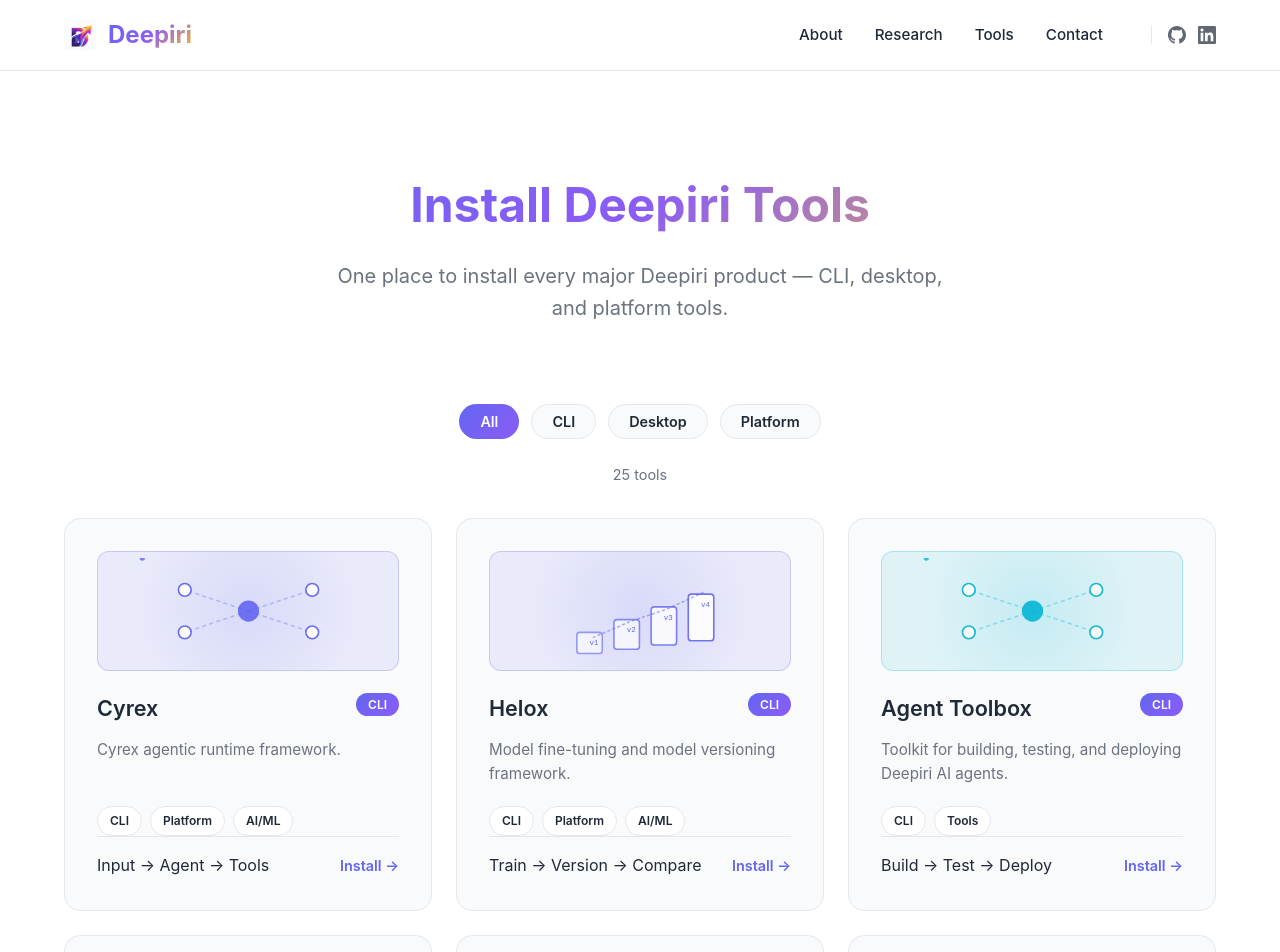
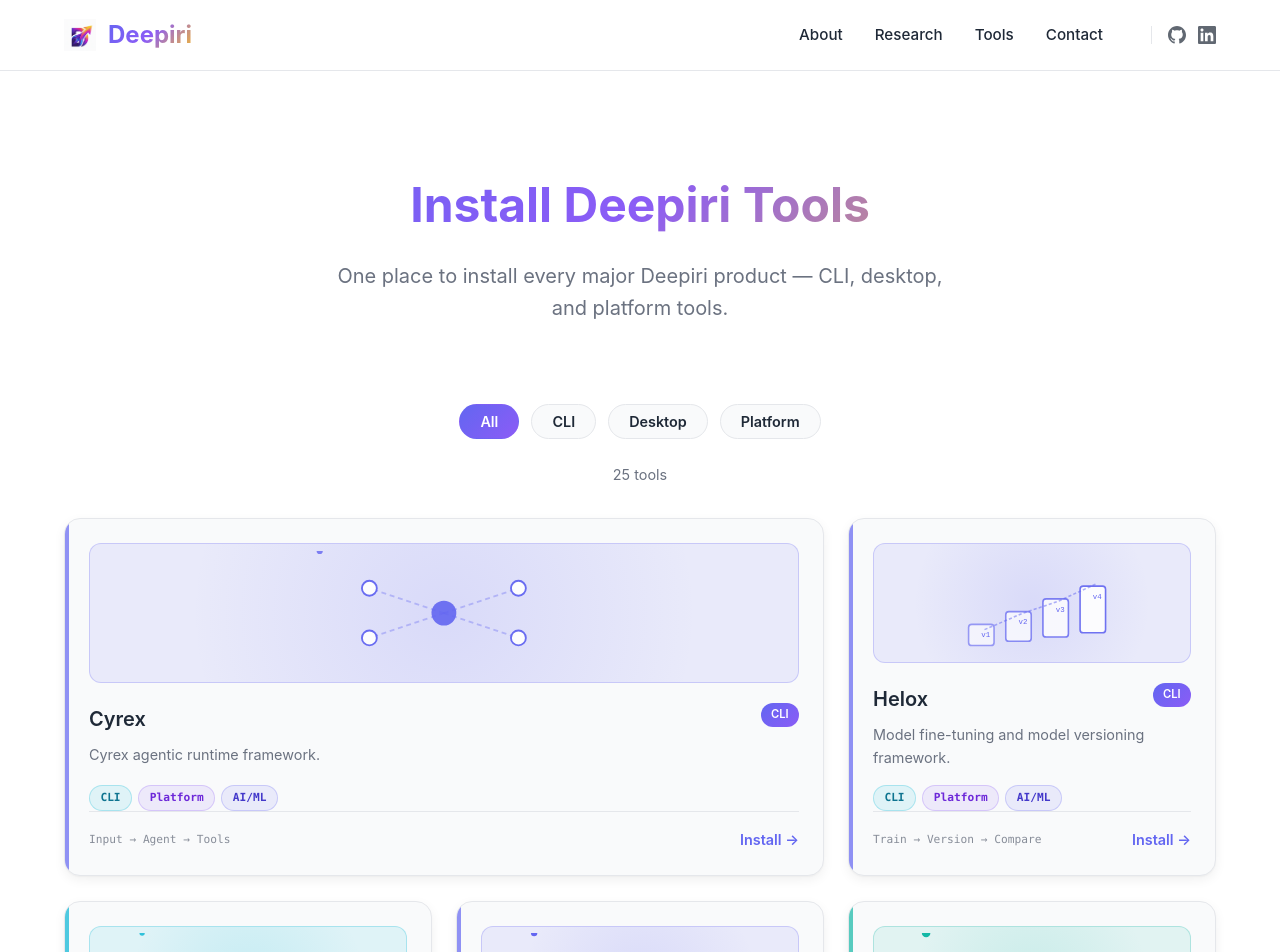
Before and after one commit to Team-Deepiri/deepiri-landing, a React (Vite) app: page /tools in a window 1280 px wide. Shown: the top 952 px of the page. Built offline with nearby package versions, Linux system fonts and the light colour scheme.

Commit message:
Add tool card chrome, bento sizing, and category tag styles

```diff
--- a/src/components/tools/tools.css
+++ b/src/components/tools/tools.css
@@ -1,20 +1,79 @@
 .tool-card {
+  --mouse-x: 50%;
+  --mouse-y: 50%;
+  --tilt-x: 0deg;
+  --tilt-y: 0deg;
+
+  position: relative;
   display: flex;
   flex-direction: column;
   background: var(--bg-light);
   border-radius: 1rem;
-  padding: 2rem;
+  padding: 1.5rem;
   border: 1px solid var(--border);
-  transition: transform 0.15s, box-shadow 0.15s, border-color 0.15s;
+  transition: transform 0.2s ease, box-shadow 0.2s ease, border-color 0.2s ease;
   text-decoration: none;
   color: inherit;
   height: 100%;
+  overflow: hidden;
+  transform: perspective(800px) rotateX(var(--tilt-x)) rotateY(var(--tilt-y));
+  box-shadow:
+    0 1px 2px rgba(0, 0, 0, 0.04),
+    0 4px 12px rgba(0, 0, 0, 0.06);
 }
 
 .tool-card:hover {
-  transform: translateY(-2px);
-  box-shadow: 0 8px 24px rgba(0, 0, 0, 0.1);
-  border-color: var(--primary-light);
+  transform: perspective(800px) rotateX(var(--tilt-x)) rotateY(var(--tilt-y)) translateY(-3px);
+  box-shadow:
+    0 2px 4px rgba(0, 0, 0, 0.04),
+    0 8px 24px rgba(0, 0, 0, 0.1),
+    0 0 0 1px var(--card-border);
+  border-color: var(--card-border);
+}
+
+.tool-card-spotlight {
+  position: absolute;
+  inset: 0;
+  background: radial-gradient(
+    400px circle at var(--mouse-x) var(--mouse-y),
+    color-mix(in srgb, var(--card-accent) 8%, transparent),
+    transparent 60%
+  );
+  pointer-events: none;
+  opacity: 0;
+  transition: opacity 0.2s;
+}
+
+.tool-card:hover .tool-card-spotlight {
+  opacity: 1;
+}
+
+.tool-card-accent {
+  position: absolute;
+  top: 0;
+  left: 0;
+  width: 4px;
+  height: 100%;
+  background: var(--card-accent);
+  border-radius: 1rem 0 0 1rem;
+  opacity: 0.7;
+}
+
+.tool-card--hero {
+  grid-column: span 2;
+  grid-row: span 2;
+}
+
+.tool-card--hero .tool-viz--card {
+  height: 180px;
+}
+
+.tool-card--large {
+  grid-column: span 2;
+}
+
+.tool-card--large .tool-viz--card {
+  height: 140px;
 }
 
 .tool-card-header {
@@ -22,22 +81,33 @@
   justify-content: space-between;
   align-items: flex-start;
   gap: 1rem;
-  margin-bottom: 0.75rem;
+  margin-bottom: 0.5rem;
   flex-wrap: wrap;
 }
 
+.tool-card-badges-top {
+  display: flex;
+  flex-wrap: wrap;
+  gap: 0.4rem;
+  align-items: center;
+}
+
 .tool-card-name {
-  font-size: 1.35rem;
+  font-size: 1.25rem;
   font-weight: 600;
   color: var(--text);
   margin: 0;
 }
 
+.tool-card--hero .tool-card-name {
+  font-size: 1.5rem;
+}
+
 .tool-card-tagline {
-  font-size: 0.95rem;
+  font-size: 0.9rem;
   line-height: 1.6;
   color: var(--text-light);
-  margin: 0 0 1.25rem;
+  margin: 0 0 1rem;
   flex: 1;
 }
 
@@ -45,27 +115,41 @@
   display: flex;
   justify-content: space-between;
   align-items: center;
+  gap: 0.75rem;
   margin-top: auto;
   padding-top: 1rem;
   border-top: 1px solid var(--border);
 }
 
+.tool-card-workflow {
+  font-family: source-code-pro, Menlo, Monaco, Consolas, 'Courier New', monospace;
+  font-size: 0.7rem;
+  color: var(--text-light);
+  opacity: 0.8;
+  white-space: nowrap;
+  overflow: hidden;
+  text-overflow: ellipsis;
+  flex: 1;
+  min-width: 0;
+}
+
 .tool-card-link {
-  color: var(--primary);
+  color: var(--card-accent, var(--primary));
   font-weight: 600;
   font-size: 0.9rem;
+  flex-shrink: 0;
 }
 
 .tool-badges {
   display: flex;
   flex-wrap: wrap;
-  gap: 0.5rem;
+  gap: 0.4rem;
 }
 
 .tool-badge {
-  padding: 0.25rem 0.75rem;
+  padding: 0.2rem 0.65rem;
   border-radius: 2rem;
-  font-size: 0.75rem;
+  font-size: 0.7rem;
   font-weight: 600;
   white-space: nowrap;
 }
@@ -76,9 +160,51 @@
 }
 
 .tool-badge-tag {
-  background: white;
-  color: var(--text);
-  border: 1px solid var(--border);
+  background: var(--tag-bg, white);
+  color: var(--tag-text, var(--text));
+  border: 1px solid var(--tag-border, var(--border));
+  font-family: source-code-pro, Menlo, Monaco, Consolas, 'Courier New', monospace;
+}
+
+.tool-badge-status {
+  font-family: inherit;
+  text-transform: uppercase;
+  letter-spacing: 0.04em;
+}
+
+.tool-badge-status--coming-soon {
+  background: rgba(245, 158, 11, 0.12);
+  color: #b45309;
+  border: 1px solid rgba(245, 158, 11, 0.3);
+}
+
+.tool-badge-status--beta {
+  background: rgba(99, 102, 241, 0.12);
+  color: #4338ca;
+  border: 1px solid rgba(99, 102, 241, 0.3);
+}
+
+@media (prefers-reduced-motion: reduce) {
+  .tool-card {
+    transform: none;
+  }
+
+  .tool-card:hover {
+    transform: translateY(-2px);
+  }
+}
+
+@media (max-width: 900px) {
+  .tool-card--hero,
+  .tool-card--large {
+    grid-column: span 1;
+    grid-row: span 1;
+  }
+
+  .tool-card--hero .tool-viz--card,
+  .tool-card--large .tool-viz--card {
+    height: 120px;
+  }
 }
 
 .install-section {
@@ -308,6 +434,7 @@
 
 .download-btn-os {
   display: flex;
+  flex-direction: column;
   align-items: center;
   gap: 0.5rem;
   font-size: 1.1rem;
```
